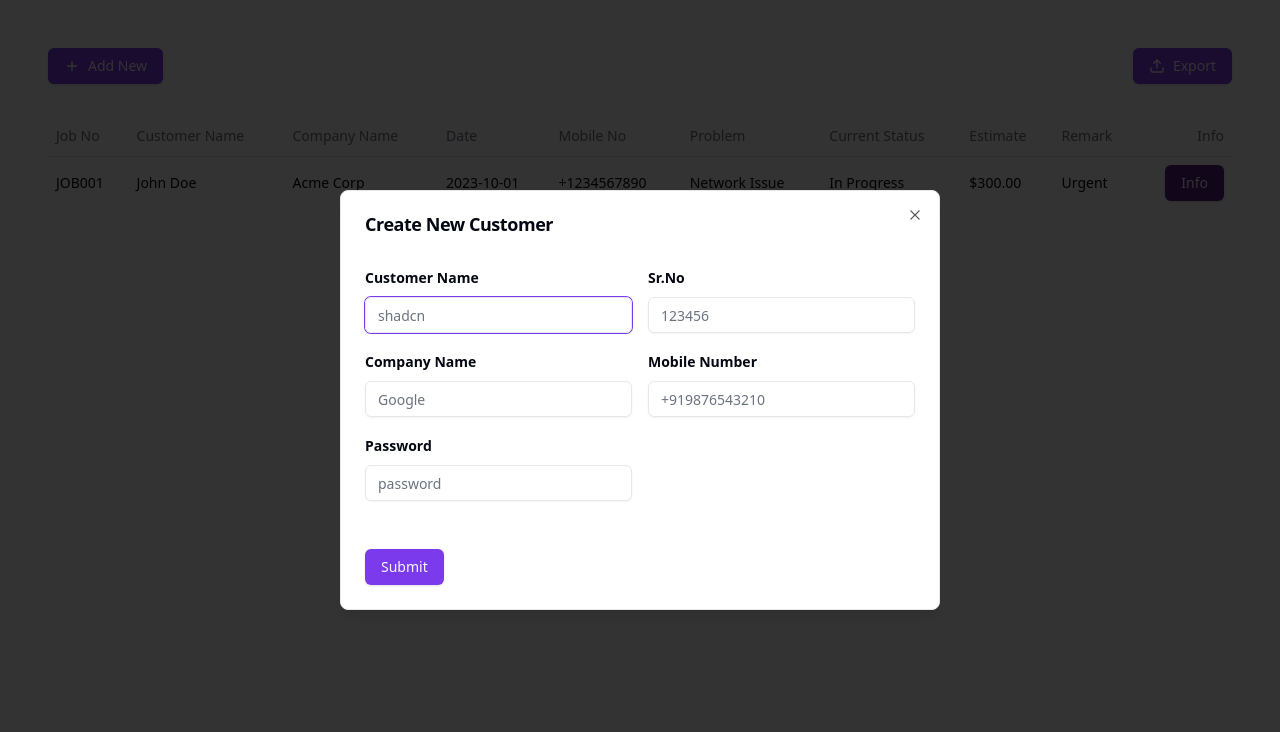
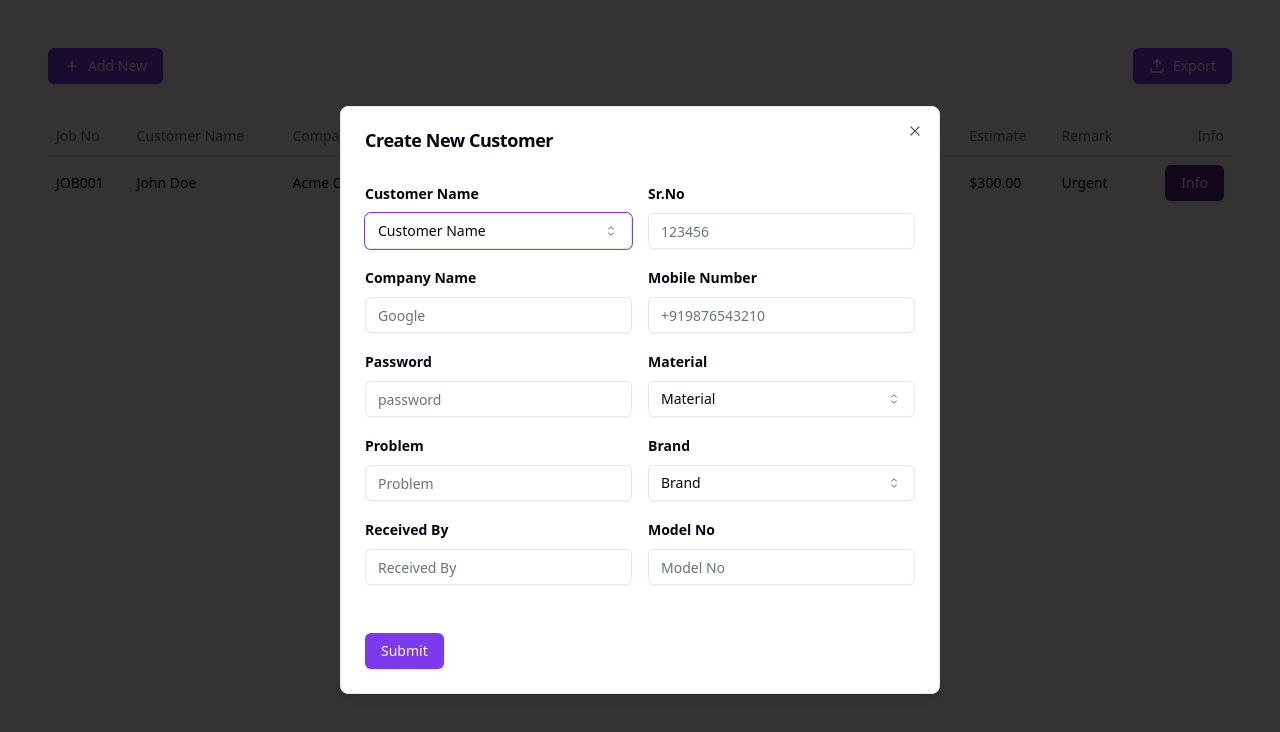
Before and after one commit to komal-m-raut/logic-systems-job-card, a Next.js app: page / in a window 1280 px wide. Both pictures are taken after a click on the button "Add New". Shown: the top 732 px of the page. Built offline with nearby package versions, Linux system fonts and the light colour scheme.

Commit message:
fix: add remaining form fields

```diff
--- a/components/customer-form/CustomerForm.tsx
+++ b/components/customer-form/CustomerForm.tsx
@@ -22,6 +22,14 @@ import {
   FormLabel,
   FormMessage,
 } from '@/components/ui/form';
+import {
+  Select,
+  SelectContent,
+  SelectItem,
+  SelectTrigger,
+  SelectValue,
+} from '@/components/ui/select';
+
 import { zodResolver } from '@hookform/resolvers/zod';
 import { useForm } from 'react-hook-form';
 import { z } from 'zod';
@@ -89,7 +97,24 @@ const CustomerForm = () => {
                     <FormItem>
                       <FormLabel className="font-bold">Customer Name</FormLabel>
                       <FormControl>
-                        <Input placeholder="shadcn" {...field} />
+                        <Select
+                          onValueChange={field.onChange}
+                          defaultValue={field.value}
+                        >
+                          <FormControl>
+                            <SelectTrigger>
+                              <SelectValue placeholder="Customer Name" />
+                            </SelectTrigger>
+                          </FormControl>
+                          <SelectContent>
+                            <SelectItem value="m@example.com">
+                              Company 1
+                            </SelectItem>
+                            <SelectItem value="m@google.com">
+                              Company 2
+                            </SelectItem>
+                          </SelectContent>
+                        </Select>
                       </FormControl>
                       <FormMessage />
                     </FormItem>
@@ -121,6 +146,37 @@ const CustomerForm = () => {
                     </FormItem>
                   )}
                 />
+                {/* <FormField
+                  control={form.control}
+                  name="accessories"
+                  render={({ field }) => (
+                    <FormItem>
+                      <FormLabel className="font-bold">Accessories</FormLabel>
+                      <FormControl>
+                        <Select
+                          multiple
+                          onValueChange={(value) => field.onChange(value)}
+                          defaultValue={field.value}
+                        >
+                          <FormControl>
+                            <SelectTrigger>
+                              <SelectValue placeholder="Accessories" />
+                            </SelectTrigger>
+                          </FormControl>
+                          <SelectContent>
+                            <SelectItem value="Accessory 1">
+                              Accessory 1
+                            </SelectItem>
+                            <SelectItem value="Accessory 2">
+                              Accessory 2
+                            </SelectItem>
+                          </SelectContent>
+                        </Select>
+                      </FormControl>
+                      <FormMessage />
+                    </FormItem>
+                  )}
+                /> */}
                 <FormField
                   control={form.control}
                   name="mobileNumber"
@@ -147,6 +203,106 @@ const CustomerForm = () => {
                     </FormItem>
                   )}
                 />
+                <FormField
+                  control={form.control}
+                  name="material"
+                  render={({ field }) => (
+                    <FormItem>
+                      <FormLabel className="font-bold">Material</FormLabel>
+                      <FormControl>
+                        <Select
+                          onValueChange={field.onChange}
+                          defaultValue={field.value}
+                        >
+                          <FormControl>
+                            <SelectTrigger>
+                              <SelectValue placeholder="Material" />
+                            </SelectTrigger>
+                          </FormControl>
+                          <SelectContent>
+                            <SelectItem value="m@example.com">
+                              Company 1
+                            </SelectItem>
+                            <SelectItem value="m@google.com">
+                              Company 2
+                            </SelectItem>
+                          </SelectContent>
+                        </Select>
+                      </FormControl>
+                      <FormMessage />
+                    </FormItem>
+                  )}
+                />
+                <FormField
+                  control={form.control}
+                  name="problem"
+                  render={({ field }) => (
+                    <FormItem>
+                      <FormLabel className="font-bold">Problem</FormLabel>
+                      <FormControl>
+                        <Input placeholder="Problem" {...field} />
+                      </FormControl>
+                      <FormMessage />
+                    </FormItem>
+                  )}
+                />
+                <FormField
+                  control={form.control}
+                  name="brand"
+                  render={({ field }) => (
+                    <FormItem>
+                      <FormLabel className="font-bold">Brand</FormLabel>
+                      <FormControl>
+                        <Select
+                          onValueChange={field.onChange}
+                          defaultValue={field.value}
+                        >
+                          <FormControl>
+                            <SelectTrigger>
+                              <SelectValue placeholder="Brand" />
+                            </SelectTrigger>
+                          </FormControl>
+                          <SelectContent>
+                            <SelectItem value="brand1">
+                              Brand 1
+                            </SelectItem>
+                            <SelectItem value="brand2">
+                              Brand 2
+                            </SelectItem>
+                          </SelectContent>
+                        </Select>
+                      </FormControl>
+                      <FormMessage />
+                    </FormItem>
+                  )}
+                />
+                <FormField
+                  control={form.control}
+                  name="receivedBy"
+                  render={({ field }) => (
+                    <FormItem>
+                      <FormLabel className="font-bold">Received By</FormLabel>
+                      <FormControl>
+                        <Input placeholder="Received By" {...field} />
+                      </FormControl>
+                      <FormMessage />
+                    </FormItem>
+                  )}
+                />
+                <FormField
+                  control={form.control}
+                  name="modelNo"
+                  render={({ field }) => (
+                    <FormItem>
+                      <FormLabel className="font-bold">Model No</FormLabel>
+                      <FormControl>
+                        <Input placeholder="Model No" {...field} />
+                      </FormControl>
+                      <FormMessage />
+                    </FormItem>
+                  )}
+                />
+
               </div>
             </div>
             <Button type="submit">Submit</Button>
```
